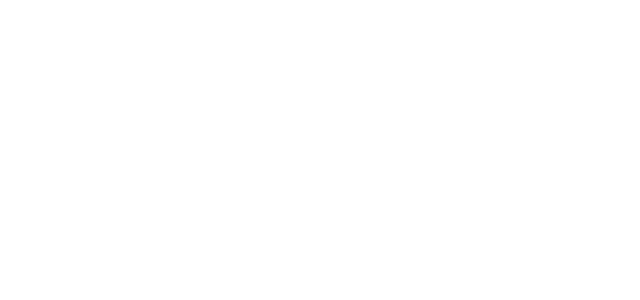
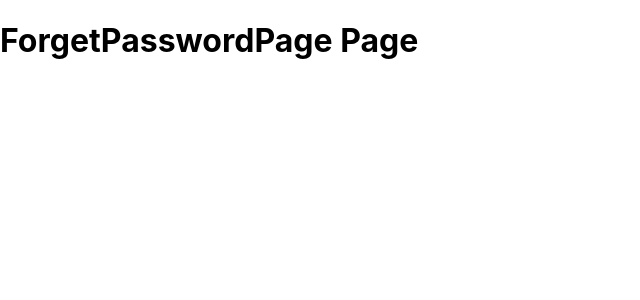
Before and after one commit to LittleTheFu/demo_app_front_end, a React (Create React App) app: page /forget_password in a window 1280 px wide. Shown: the top 300 px of the page, without its empty margins (0-640 px from the left). Built offline with nearby package versions, Linux system fonts and the light colour scheme.

Commit message:
add forget password page (not done yet)

```diff
--- a/src/App.tsx
+++ b/src/App.tsx
@@ -7,6 +7,7 @@
 import { Snackbar } from '@material-ui/core';
 import { CLOSE_HINT, SystemActionTypes } from './reducer/system/types';
 import { Dispatch } from 'react';
+import { ForgetPasswordPage } from './page/ForgetPasswordPage';
 
 export default function App() {
   const hintState = useSelector(selectHintState);
@@ -36,6 +37,9 @@
           <Route path='/register'>
             <RegisterPage />
           </Route>
+          <Route path='/forget_password'>
+            <ForgetPasswordPage />
+          </Route>
           <Route path="/main">
             <MainFrame />
           </Route>
--- /dev/null
+++ b/src/page/ForgetPasswordPage.tsx
@@ -0,0 +1,3 @@
+export const ForgetPasswordPage: React.FC = () => {
+    return <h1>ForgetPasswordPage Page</h1>
+};
```
